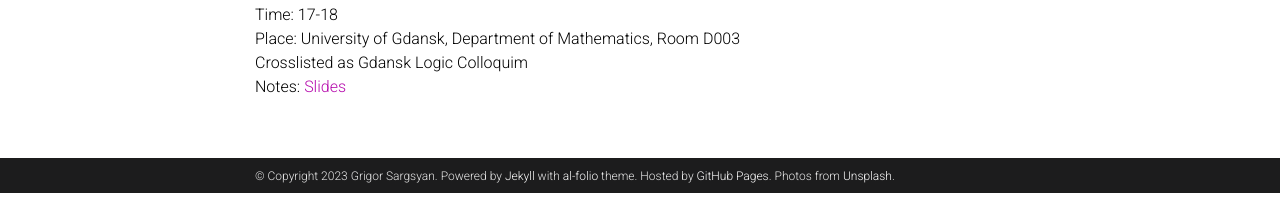
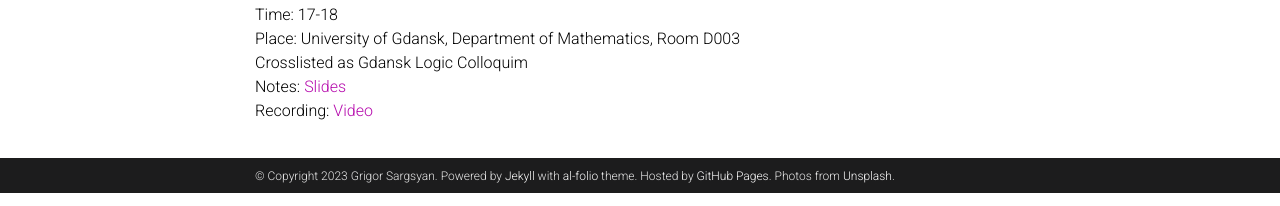
Before and after one commit to grigorsarg/grigorsarg.github.io, a Jekyll site: the page built from _seminars/johnsteel.md, in a window 1280 px wide. Shown: the part 707-913 px from the top of the page. Built offline with Jekyll 4.4.1, drawn with Linux system fonts in a browser that asks for light colours; comment, search, counter and statistics services are not loaded; a style sheet for code colours, icons or effects is not loaded.

Commit message:
Update johnsteel.md

```diff
--- a/_seminars/johnsteel.md
+++ b/_seminars/johnsteel.md
@@ -27,3 +27,4 @@ Time: 17-18<br>
 Place: University of Gdansk, Department of Mathematics, Room D003<br>
 Crosslisted as Gdansk Logic Colloquim<br>
 Notes:  <a href="https://grigorsarg.github.io/assets/pdf/steelslides.pdf">Slides</a><br>
+Recording:  <a href="https://www.youtube.com/playlist?list=PLto-hJZvxwyZcarpl7mSOlJoVk2KIoNuK">Video</a><br>
```
